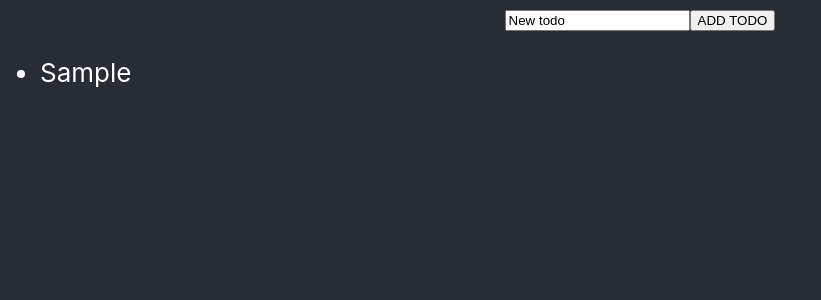
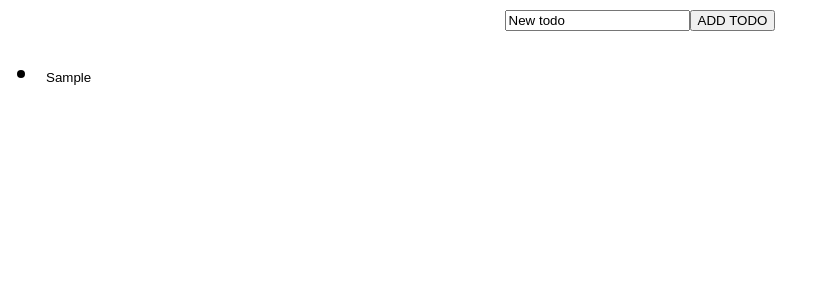
Before and after one commit to PUndef/boroda, a React (Create React App) app: page / in a window 1280 px wide. Both pictures are taken after typing "Sample" into the empty fields and a click on the button "ADD TODO". Shown: the top 300 px of the page, without its empty margins (0-821 px from the left). Built offline with nearby package versions, Linux system fonts and the light colour scheme.

Commit message:
add task toggle with styles

```diff
--- a/src/App.module.scss
+++ b/src/App.module.scss
@@ -28,9 +28,7 @@
 
 .App {
     text-align: center;
-    background-color: #282c34;
     height: 100%;
     min-height: 100vh;
     font-size: calc(10px + 2vmin);
-    color: white;
 }
--- a/src/components/Todo/Todo.js
+++ b/src/components/Todo/Todo.js
@@ -16,6 +16,13 @@ class Todo extends React.Component {
             id: uuidv1(),
         });
         this.input.value = initInputValue;
+    }
+
+    handleToggleTodo = (todo) => {
+        store.dispatch({
+            type: 'TOGGLE_TODO',
+            id: todo.id,
+        });
     }
 
     render() {
@@ -41,9 +48,21 @@ class Todo extends React.Component {
                         props.todoList.map(todo => (
                             <li
                                 key={todo.id}
-                                className={styles.liItem}
+                                className={`
+                                    ${styles.item}
+                                    ${todo.completed === false ? '' : styles['item--completed']}
+                                `}
                             >
-                                {todo.text}
+                                <button
+                                    type="button"
+                                    onClick={
+                                        () => {
+                                            this.handleToggleTodo(todo);
+                                        }
+                                    }
+                                >
+                                    {todo.text}
+                                </button>
                             </li>
                         ))
                     }
--- a/src/components/Todo/Todo.module.scss
+++ b/src/components/Todo/Todo.module.scss
@@ -1,5 +1,30 @@
-.liItem {
+.item {
     text-align: left;
+
+    button {
+        background: transparent;
+        border: unset;
+        outline: none;
+        opacity: 1;
+        transition: opacity 0.3s;
+        cursor: pointer;
+
+        &:hover {
+            text-decoration: underline;
+        }
+    }
+
+    &--completed {
+        button {
+            text-decoration: line-through;
+            opacity: 0.8;
+
+            &:hover {
+                text-decoration: line-through;
+                opacity: 1;
+            }
+        }
+    }
 }
 
 .button {
```
